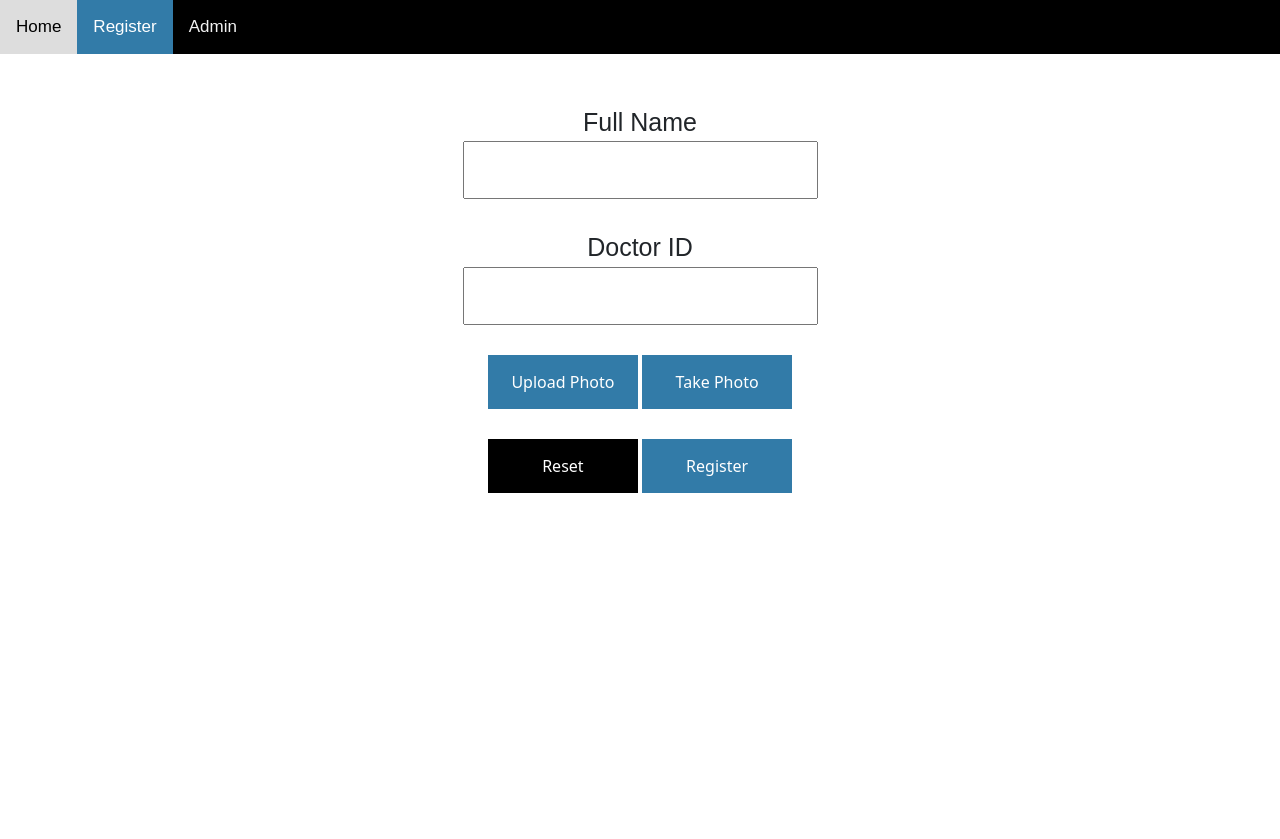
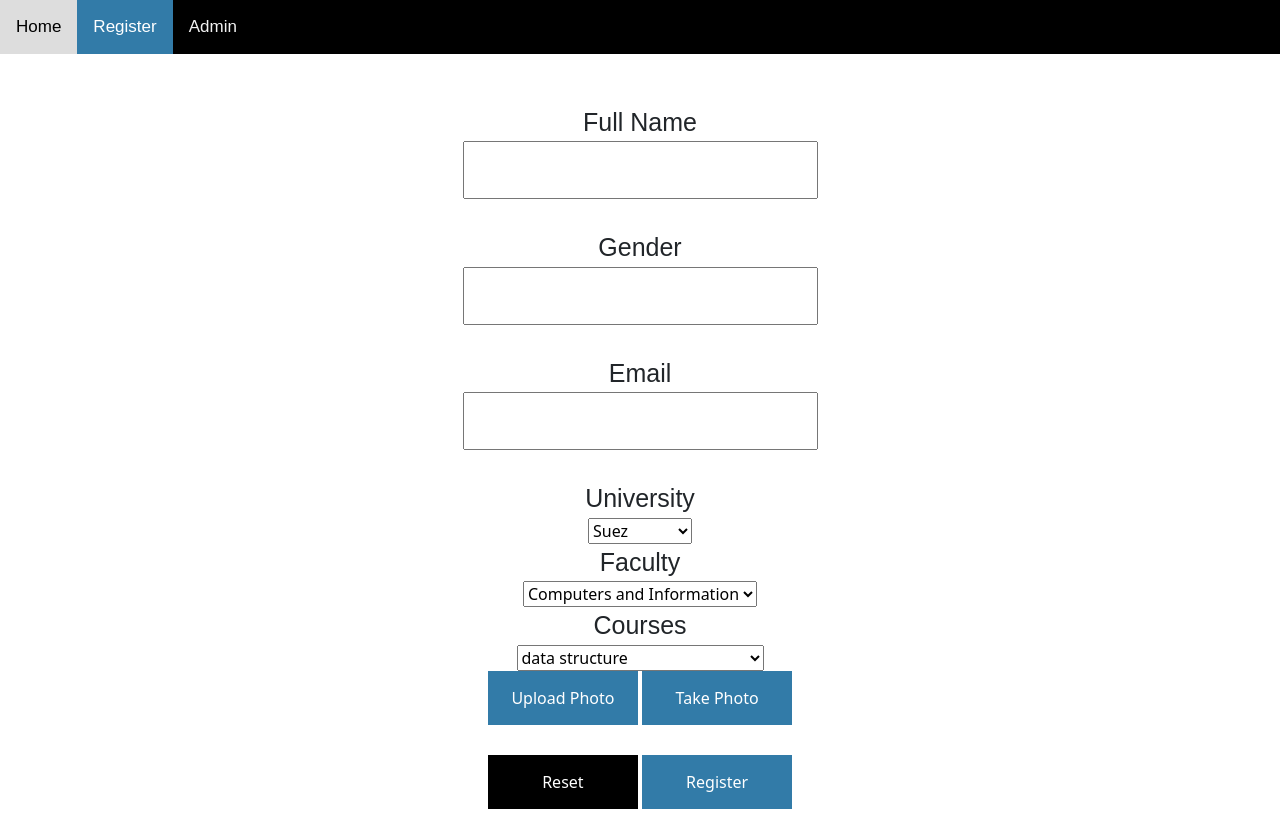
Before and after one commit to AbdoMosa99/Face-Recognition-Attendance-System, a Python web app: template Code/templates/form.html in a window 1280 px wide. Before the commit the page ends 493 px from the top, so only its background shows below. Run offline with Jinja, Linux system fonts and the light colour scheme; the template is opened without the code that fills it, so the values that code supplies are empty.

Commit message:
front end

```diff
--- a/Code/templates/form.html
+++ b/Code/templates/form.html
@@ -19,8 +19,27 @@
 		<form>
   <label for="fullname">Full Name</label><br>
   <input type="text" id="fullname" name="fullname"><br>
-  <label for="doctorid">Doctor ID</label><br>
-  <input type="text" id="doctorid" name="doctorid"><br>
+  <label for="gender">Gender</label><br>
+  <input type="text" id="gender" name="gender"><br>
+  <label for="email">Email</label><br>
+  <input type="text" id="email" name="email"><br>
+  <label for="university">University</label><br>
+  <select name="university" id="university">
+	  <option value="suez">Suez</option>
+	  <option value="cairo">Cairo</option>
+	  <option value="suez canal">Suez Canal</option>
+	  <option value="ain shams">Ain Shams</option>
+  </select><br>
+  <label for="faculty">Faculty</label><br>
+  <select name="faculty" id="faculty">
+	  <option value="computers">Computers and Information</option>
+	  <option value="engineering">Engineering</option>
+  </select><br>
+  <label for="courses">Courses</label><br>
+  <select name="courses" id="courses">
+	  <option value="data structure">data structure</option>
+	  <option value="oop">object-oriented programming</option>
+  </select><br>
   <button id="uploadmyphoto" type="button">Upload Photo</button>
   <button id="takephoto" type="button">Take Photo</button><br>
   <button id="reset" type="button">Reset</button>
```
